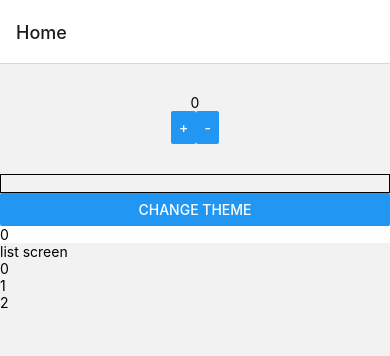
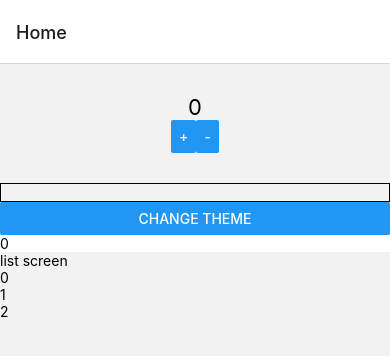
Before and after one commit to DobroslavVH/test, a React Native app: screen /Home in a window 390 px wide. Shown: the top 356 px of the page. Built offline with nearby package versions, Linux system fonts and the light colour scheme.

Commit message:
Decrease function is added

```diff
--- a/src/HomeScreen.js
+++ b/src/HomeScreen.js
@@ -21,11 +21,14 @@ const HomeScreen = () => {
     const [ dark, setDark ] = useState(false);
 
     // count content
-    const [ count, setCount ] = useState(0);
     const [ state, dispatch ] = useReducer( countReducer, initialState);
 
     const Increase = () => {
         dispatch({type: 'increase'})
+    };
+
+    const Decrease = () => {
+        dispatch({type: 'decrease'})
     };
 
     const getItems = useCallback(() => {
@@ -47,10 +50,10 @@ const HomeScreen = () => {
     return (
         <View style={styles.container}>
             <View style={styles.counterView}>
-                <Text style={{alignSelf: 'center'}}>{state}</Text>
+                <Text style={{alignSelf: 'center', fontSize: 22}}>{state}</Text>
                 <View style={{flexDirection: 'row'}}>
                     <Button title="+" onPress={() => Increase()}/>
-                    <Button title="-"/>
+                    <Button title="-" onPress={() => Decrease()}/>
                 </View>
             </View>
             <TextInput
```
